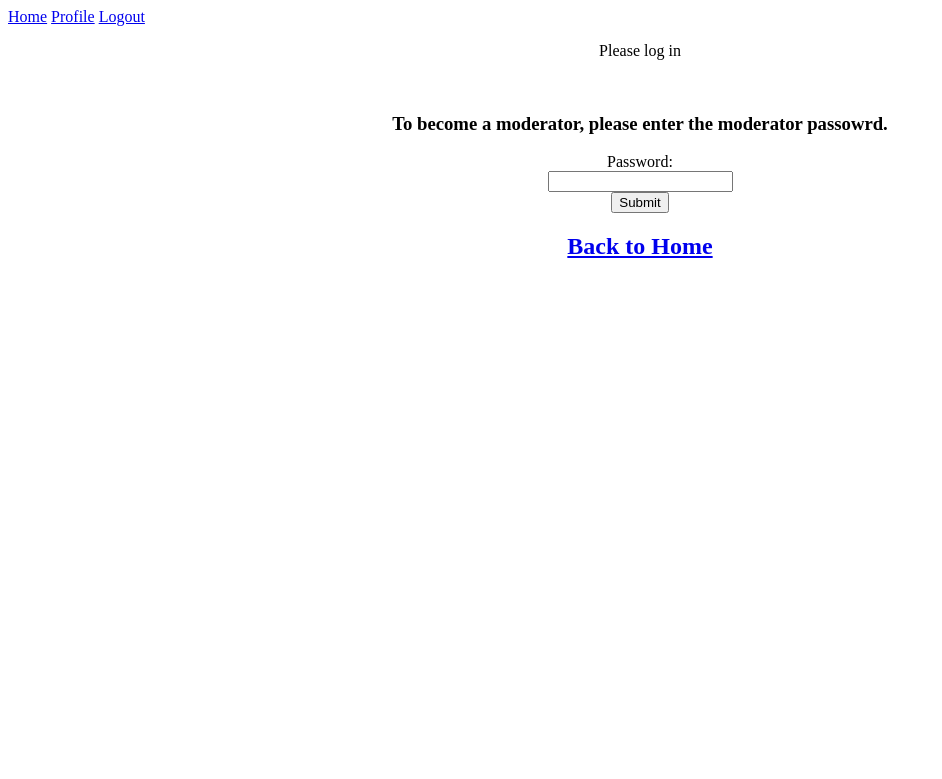
After one commit to Carter-morrison13/COP4521Project, a Flask app: page /shortstory_db/moderate in a window 1280 px wide. The commit adds this page. Shown: the top 779 px of the page, without its empty margins (0-942 px from the left). Run offline with Flask 2, Linux system fonts and the light colour scheme.

Commit message:
adding mod adder

```diff
--- a/app.py
+++ b/app.py
@@ -50,7 +50,7 @@ def create_prompt_function():
         db = mysql.connector.connect(
             host='localhost',
             user='root',
-            password='testing',
+            password='password',
             database='shortstory_db'
         )
         prompt = request.form['prompt']
@@ -87,7 +87,7 @@ def create_function():
         db = mysql.connector.connect(
             host='localhost',
             user='root',
-            password='testing',
+            password='password',
             database='shortstory_db'
         )
         Username = request.form['username']
@@ -129,7 +129,7 @@ def login_function():
         db = mysql.connector.connect(
             host='localhost',
             user='root',
-            password='testing',
+            password='password',
             database='shortstory_db'
         )
 
@@ -172,7 +172,7 @@ def profile():
         db = mysql.connector.connect(
             host='localhost',
             user='root',
-            password='testing',
+            password='password',
             database='shortstory_db'
         )
         cursor = db.cursor()
@@ -194,7 +194,7 @@ def support():
         db = mysql.connector.connect(
             host='localhost',
             user='root',
-            password='testing',
+            password='password',
             database='shortstory_db'
         )
     cursor = db.cursor()
@@ -212,6 +212,32 @@ def support():
 
     return render_template('support.html', msg=msg)
 
+@app.route('/shortstory_db/moderate', methods=['POST', 'GET'])
+def moderate():
+    msg = ""
+    if 'loggedin' in session:
+        db = mysql.connector.connect(
+            host='localhost',
+            user='root',
+            password='password',
+            database='shortstory_db'
+        )
+    else:
+        msg = "Please log in"
+        return render_template('moderate.html', msg = msg)
+    cursor = db.cursor()
+    if session['role'] == "Moderator":
+        return render_template('moderate.html', msg="Already a mod!")
+    if request.method == 'POST':
+        answer = request.form['modAns']
+        if answer == 'imamodnow':
+            cursor.execute('UPDATE users SET role = "Moderator" WHERE username = %s', (session['username'],))
+            db.commit()
+            msg = "You are now a moderator! Please moderate with responsibility."
+        else:
+            msg = "The password is incorrect"
+
+    return render_template('moderate.html', msg = msg)
 
 @app.route("/shortstory_db/chatroom", methods=["POST", "GET"])
 def chatroom():
@@ -247,7 +273,7 @@ def chatroom():
         db = mysql.connector.connect(
             host='localhost',
             user='root',
-            password='testing',
+            password='password',
             database='shortstory_db'
         )
         cursor = db.cursor()
--- a/connector.py
+++ b/connector.py
@@ -11,7 +11,7 @@ conn = mysql.connector.connect(
     # the user should default to root when you install it
     user='root',
     # this is the password I made it when installing mysql
-    password='testing'
+    password='password'
 )
 
 
@@ -31,7 +31,7 @@ def create_tables():
         db = mysql.connector.connect(
             host='localhost',
             user='root',
-            password='testing',
+            password='password',
             database='shortstory_db'
         )
     except:
@@ -70,7 +70,7 @@ def drop_tables():
         db = mysql.connector.connect(
             host='localhost',
             user='root',
-            password='testing',
+            password='password',
             database='shortstory_db'
         )
     except:
--- /dev/null
+++ b/templates/moderate.html
@@ -0,0 +1,24 @@
+<html>
+    <body>
+      <div class="navbar">
+        <a class="active" href="../..">Home</a>
+        <a href="../shortstory_db/profile">Profile</a>
+        <a href="../shortstory_db/logout">Logout</a>
+      </div>
+        <center>
+            <p>{{ msg }}</p>
+            <br>
+                <form action="../shortstory_db/moderate" method="POST">
+
+                  <h3>To become a moderator, please enter the moderator passowrd.</h3>
+                  Password:<br>
+                  <input type="text" name="modAns"><br>
+
+                  <input type="submit" value="Submit"><br>
+
+                  <h2><a href="../..">Back to Home </a></h2>
+
+                </form>
+          <center>
+      </body>
+</html>
--- a/templates/profile.html
+++ b/templates/profile.html
@@ -25,6 +25,7 @@
           <h2><a href="../">Back to Home </a></h2>
           <br>
           <h2><a href="../shortstory_db/support">Want to support us?</a></h2>
+          <h2><a href="../shortstory_db/moderate">Want to moderate?</a></h2>
           <h2><a href="../shortstory_db/chatroom">Ready to start creating?</a></h2>
     <center>
 </div>
```
